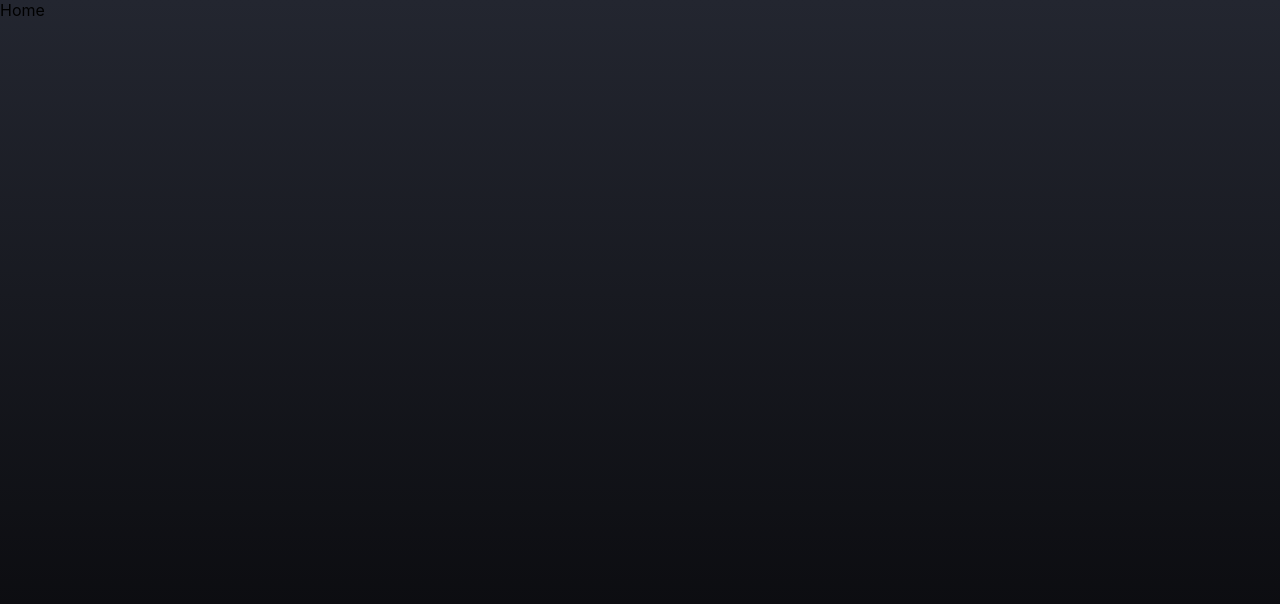
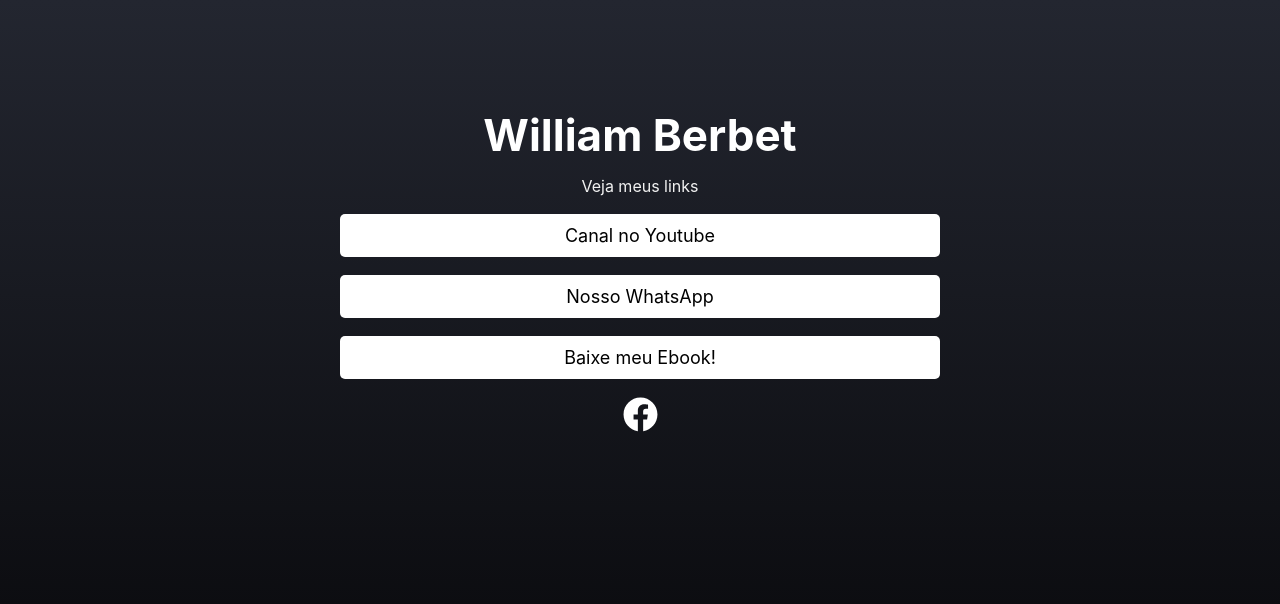
Before and after one commit to will10iam/app-linklist, a React (Create React App) app: page / in a window 1280 px wide. Shown: the top 604 px of the page. Built offline with nearby package versions, Linux system fonts and the light colour scheme.

Commit message:
finalizando pagina home

```diff
--- a/package.json
+++ b/package.json
@@ -8,6 +8,7 @@
     "@testing-library/user-event": "^13.5.0",
     "react": "^18.2.0",
     "react-dom": "^18.2.0",
+    "react-icons": "^4.8.0",
     "react-router-dom": "^6.10.0",
     "react-scripts": "5.0.1",
     "web-vitals": "^2.1.4"
--- a/public/index.html
+++ b/public/index.html
@@ -11,7 +11,7 @@
 
   <link rel="manifest" href="%PUBLIC_URL%/manifest.json" />
 
-  <title>Meus Links</title>
+  <title>LinkList</title>
 </head>
 
 <body>
--- /dev/null
+++ b/src/Components/Logo/index.js
@@ -0,0 +1,12 @@
+import './logo.css'
+import { Link } from 'react-router-dom'
+
+import React from 'react'
+
+export default function ListLinks() {
+    return (
+        <Link to='/'>
+            <h1 className='logo'>List<span className='logo-text'>Links</span></h1>
+        </Link>
+    )
+}
--- /dev/null
+++ b/src/Components/Logo/logo.css
@@ -0,0 +1,13 @@
+.logo {
+    margin-top: 44px;
+    margin-bottom: 28px;
+    color: #FFF;
+    font-size: 54px;
+}
+
+.logo-text {
+    background: linear-gradient(#E18700, #FFD43a);
+    background-clip: text;
+    -webkit-background-clip: text;
+    -webkit-text-fill-color: transparent;
+}
--- /dev/null
+++ b/src/Components/Social/index.js
@@ -0,0 +1,9 @@
+import React from 'react'
+
+export default function Social({ children, url }) {
+    return (
+        <a className='social' href={url} rel='noopener noreferrer' target='_blank'>
+            {children}
+        </a>
+    )
+}
--- /dev/null
+++ b/src/Pages/Erro/erro.css
@@ -0,0 +1,34 @@
+.not-found {
+    display: flex;
+    flex-direction: column;
+    width: 100%;
+    justify-content: center;
+    align-items: center;
+    height: calc(100vh - 60px);
+    color: #FFF;
+}
+
+.not-found h1 {
+    margin-bottom: 6px;
+    font-size: 100px;
+}
+
+.not-found h2 {
+    font-style: italic;
+}
+
+.not-found .link-text {
+    text-decoration: none;
+    background-color: #116feb;
+    color: #FFF;
+    padding: 10px;
+    margin-top: 14px;
+    border-radius: 5px;
+    transition: background-color, transform 0.5s;
+}
+
+.not-found .link-text:hover {
+    background-color: cadetblue;
+    transform: scale(1.05);
+
+}
--- /dev/null
+++ b/src/Pages/Erro/index.js
@@ -0,0 +1,19 @@
+import { Link } from 'react-router-dom';
+import Logo from '../../Components/Logo'
+
+
+import './erro.css';
+
+export function Erro() {
+    return (
+        <div className='not-found'>
+            <Logo />
+            <h1>404</h1>
+            <h2>Pagina não encontrada!</h2>
+            <Link to="/" className='link-text'>VOLTAR PARA A HOME!</Link>
+        </div>
+
+    );
+}
+
+export default Erro;
--- /dev/null
+++ b/src/Pages/Home/home.css
@@ -0,0 +1,48 @@
+.home-container {
+    display: flex;
+    flex-direction: column;
+    width: 100%;
+    padding: 14px 0;
+    align-items: center;
+    justify-content: center;
+}
+
+.home-container h1 {
+    margin-bottom: 14px;
+    color: #FFF;
+    font-size: 44px;
+    padding-top: 94px;
+}
+
+.home-container span {
+    color: #f1f1f1;
+    margin-bottom: 18px;
+}
+
+.links {
+    display: flex;
+    flex-direction: column;
+    max-width: 600px;
+    width: 90%;
+    text-align: center;
+}
+
+.link-area {
+    background-color: #fff;
+    width: 100%;
+    margin-bottom: 18px;
+    padding: 8px 0;
+    user-select: none;
+    border-radius: 5px;
+    transition: transform 0.4s;
+}
+
+.link-area:hover {
+    transform: scale(1.04);
+}
+
+.text-link {
+    font-size: 18px;
+    line-height: 150%;
+    color: #000;
+}
--- a/src/Pages/Home/index.js
+++ b/src/Pages/Home/index.js
@@ -1,8 +1,49 @@
 import React from 'react'
+import './home.css'
+
+import Social from '../../Components/Social'
+import { FaFacebook, FaWhatsapp, FaInstagram } from 'react-icons/fa'
+
 
 
 export default function Home() {
     return (
-        <div>Home</div>
+        <div className='home-container'>
+            <h1>William Berbet</h1>
+            <span>Veja meus links</span>
+
+            <main className='links'>
+                <section className='link-area'>
+                    <a href='#'>
+                        <p className='text-link'>
+                            Canal no Youtube
+                        </p>
+                    </a>
+                </section>
+
+                <section className='link-area'>
+                    <a href='#'>
+                        <p className='text-link'>
+                            Nosso WhatsApp
+                        </p>
+                    </a>
+                </section>
+
+                <section className='link-area'>
+                    <a href='#'>
+                        <p className='text-link'>
+                            Baixe meu Ebook!
+                        </p>
+                    </a>
+                </section>
+            </main>
+
+            <footer>
+                <Social url="https://www.facebook.com/berbetswill">
+                    <FaFacebook size={35} color='#fff' />
+                </Social>
+            </footer>
+
+        </div>
     )
 }
```
Also changed, not shown: src/App.js (+6 -1 lines), 1 other file (tests, documents, lock files or other folders).
